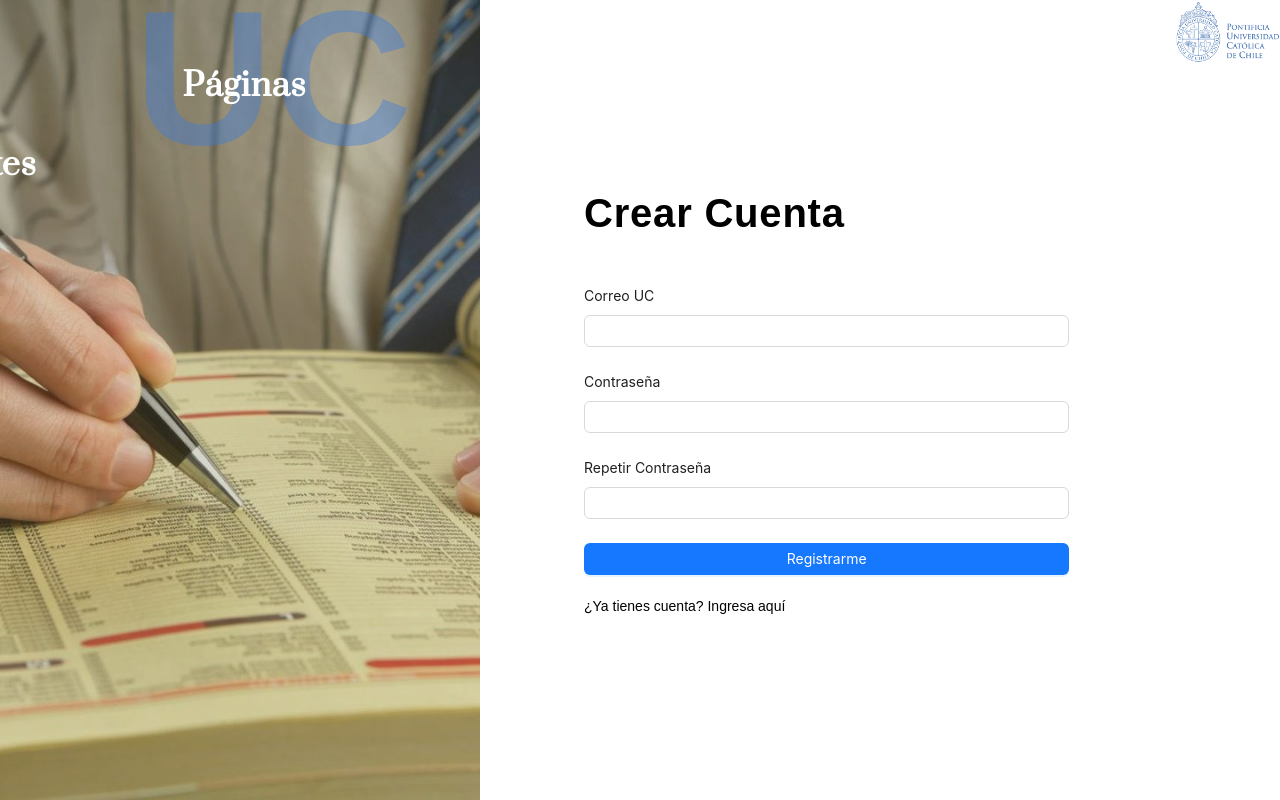
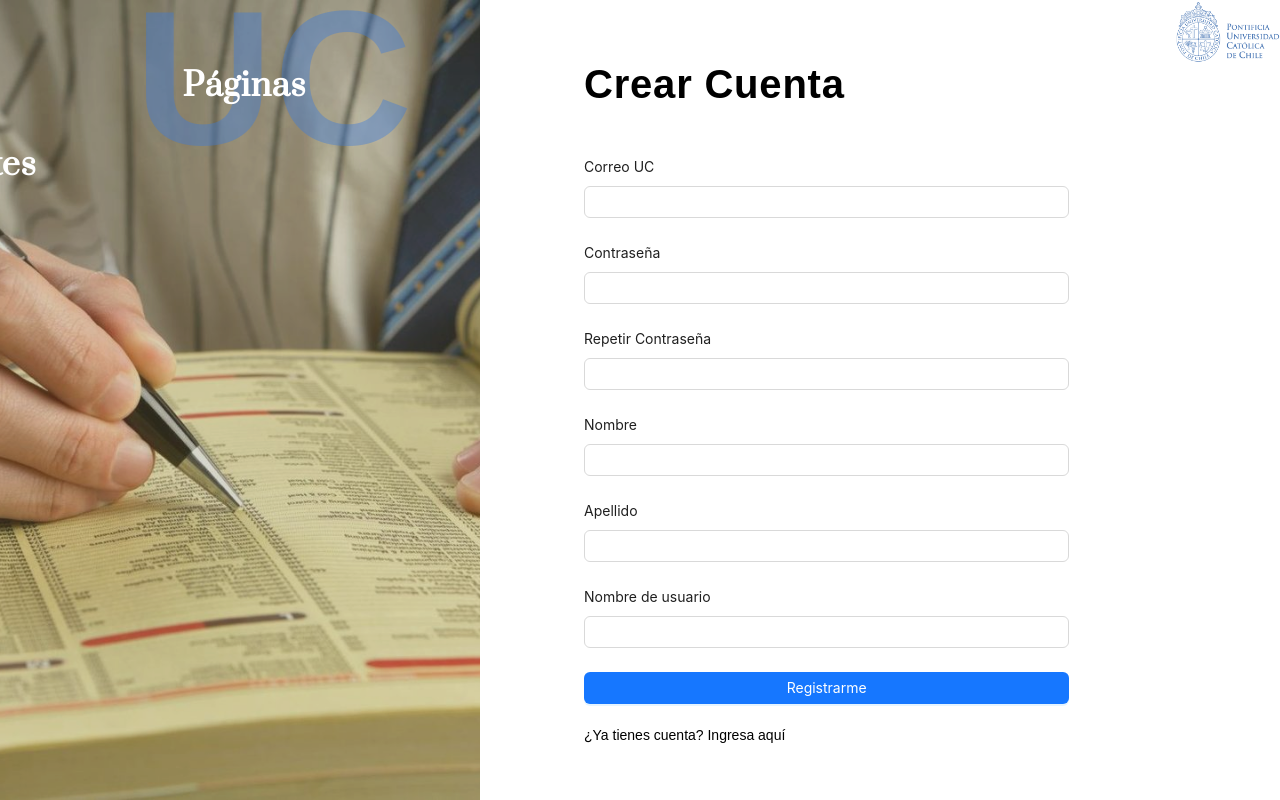
Before and after one commit to dsilvc/frontend-grupo1, a Next.js app: page /session/signin in a window 1280 px wide. Built offline with nearby package versions, Linux system fonts and the light colour scheme; a web font is replaced by a local one.

Commit message:
feature: sign up connection

```diff
--- a/components/SignIn.tsx
+++ b/components/SignIn.tsx
@@ -1,6 +1,7 @@
-import { FunctionComponent, ReactNode } from "react";
+import { FunctionComponent, ReactNode} from "react";
+import { useRouter } from 'next/navigation';
 import React from 'react';
-import { Form, Input, Button, Col, Row } from 'antd';
+import {Button, Col, Form, Input, message, Row } from 'antd';
 import type { FormItemProps } from 'antd';
 import LogInBackground from "@/components/LogInBackground";
 import Logo from "../assets/uc.png";
@@ -9,8 +10,6 @@ import Link from 'next/link';
 import axios from 'axios';
 
 axios.defaults.withCredentials = true;
-export const SERVER_URL = process.env.serverUrl;
-
 interface LoginProps {
   children: ReactNode;
 }
@@ -20,6 +19,16 @@ const MyFormItemContext = React.createContext<(string | number)[]>([]);
 interface MyFormItemGroupProps {
   prefix: string | number | (string | number)[];
   children: React.ReactNode;
+}
+
+
+function displayMessage(messageToDisplay :string, typeMessage: string) {
+  message.open({
+    type: typeMessage,
+    content: messageToDisplay,
+    className: 'custom-message',
+    duration: 3,
+  });
 }
 
 function toArr(str: string | number | (string | number)[]): (string | number)[] {
@@ -40,10 +49,58 @@ const MyFormItem = ({ name, ...props }: FormItemProps) => {
   return <Form.Item name={concatName} {...props} />;
 };
 
+type User = {
+  email: string;
+  password: string;
+  firstName: string;
+  lastName: string;
+  username: string;
+};
 
 const Login: FunctionComponent<LoginProps> = ({ children }) => {
+  const router = useRouter()
   const onFinish = (value: object) => {
-    console.log(value);
+      //     * **firsName**: nombre de pila del usuario.
+      // * **lastName**: apellido(s) de pila del usuario.
+      // * **email**: correo electrónico, es *unique* y debe ser parte de la comunidad uc.
+      // * **username**: nombre de usuario, es *unique*.
+      // * **password**: clave secreta del usuario, minimo 6 caracteres.
+    const data : User = {...value.user.credentials, ...value.user.userInformation}
+    if (!data.email.endsWith('@uc.cl')){
+      return displayMessage(
+        'El correo no coincide con el formato permitido',
+        'error'
+      )
+    }
+    if (value.user.credentials.password === value.user.passwordConfirm){
+      const url = `${process.env.serverUrl}/users/sign-up/`
+      axios({
+        method: 'post',
+        url: url,
+        withCredentials: false,
+        data: data,
+        headers: {
+          'Content-Type': 'application/json'
+        }
+      }).then((response) => {
+        router.push('/session/code')
+      }).catch((error) => {
+        return error.response?.data.message.includes('password') ?
+        displayMessage(
+          'La contraseña debe tener al menos 6 caracteres',
+          'error'
+        )
+        : displayMessage(
+          'Faltan datos para poder realizar un registro exitoso',
+          'error'
+        )
+      })
+    } else {
+      return displayMessage(
+        'Las contraseñas ingresadas no coinciden',
+        'error'
+      )
+    }
   };
 
   return (
@@ -57,27 +114,36 @@ const Login: FunctionComponent<LoginProps> = ({ children }) => {
         <br></br>
         <br></br>
         <div className="login-form">
-          <Form name="form_item_path" layout="vertical" onFinish={(values) => onFinish(values)}>
+          <Form name="form_item_path" layout="vertical" onFinish={onFinish}>
             <MyFormItemGroup prefix={['user']}>
-              <MyFormItemGroup prefix={['name']}>
-                <MyFormItem name="mail" label="Correo UC">
-                  <Input />
+              <MyFormItemGroup prefix={['credentials']}>
+                <MyFormItem name="email" label="Correo UC">
+                  <Input/>
                 </MyFormItem>
                 <MyFormItem name="password" label="Contraseña">
-                  <Input />
+                  <Input type='password'/>
                 </MyFormItem>
               </MyFormItemGroup>
 
-              <MyFormItem name="password-confirm" label="Repetir Contraseña">
-                <Input />
+              <MyFormItem name="passwordConfirm" label="Repetir Contraseña">
+                <Input type='password'/>
               </MyFormItem>
+
+              <MyFormItemGroup prefix={['userInformation']}>
+                <MyFormItem name="firstName" label="Nombre">
+                  <Input />
+                </MyFormItem>
+                <MyFormItem name="lastName" label="Apellido">
+                  <Input />
+                </MyFormItem>
+                <MyFormItem name="username" label="Nombre de usuario">
+                  <Input/>
+                </MyFormItem>
               </MyFormItemGroup>
-
-            <Link href="/main">
+            </MyFormItemGroup>
             <Button type="primary" htmlType="submit" className="login-button" >
               Registrarme
             </Button>
-            </Link>
           </Form>
         </div>
         <br></br>
--- a/styles/Login.css
+++ b/styles/Login.css
@@ -75,3 +75,10 @@
   letter-spacing: 0.02em !important;
   z-index: 2;
 }
+
+.custom-message {
+  font-size: 1.2rem !important;
+  font-family: 'Pragati', sans-serif;
+  width: 40rem !important;
+  justify-content: center;
+}
```
